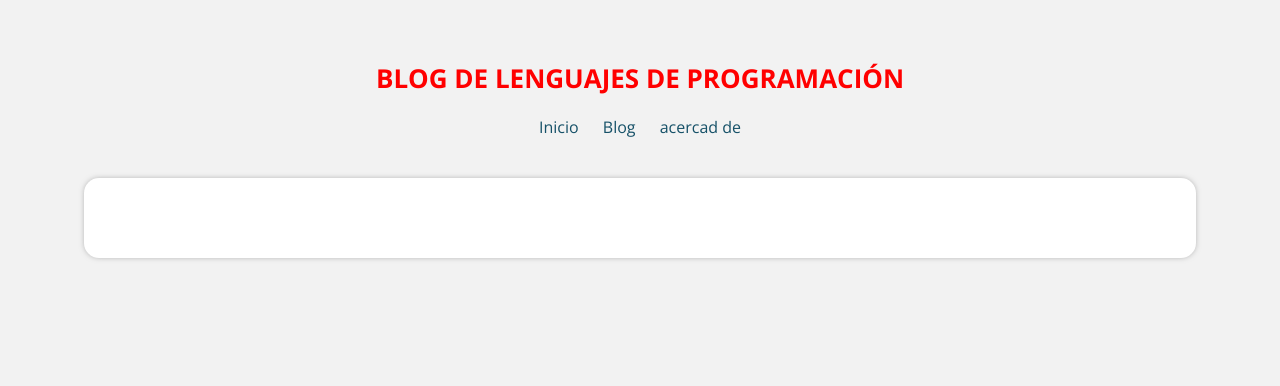
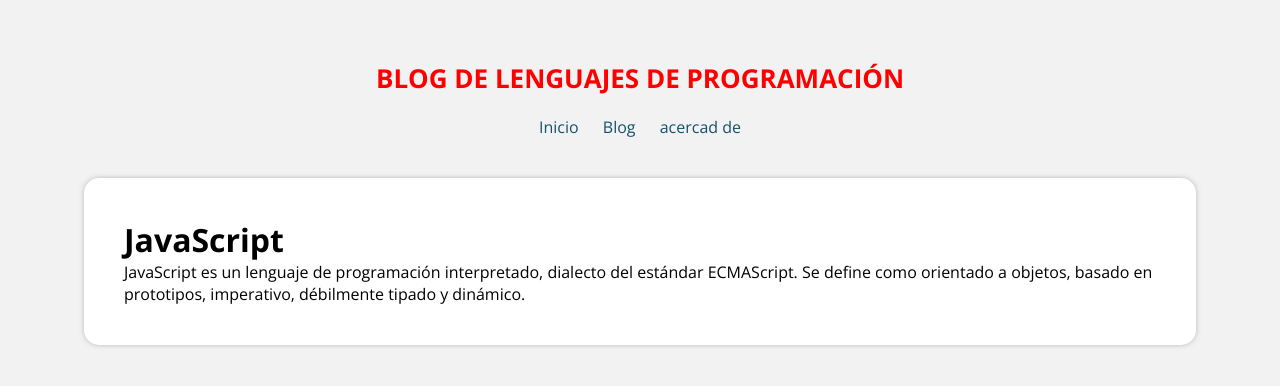
Before and after one commit to yoniescobar/browserRouter_intecap, a React (Create React App) app: page /blog/1 in a window 1280 px wide. Shown: the top 386 px of the page. Built offline with nearby package versions, Linux system fonts and the light colour scheme.

Commit message:
maneja error 404

```diff
--- a/src/App.js
+++ b/src/App.js
@@ -5,6 +5,8 @@ import Inicio from './components/Inicio'
 import Blog from './components/Blog'
 import AcercaDe from './components/AcercaDe'
 import styled from 'styled-components'
+import Post from './components/Post'
+import Error404 from './components/Error404'
 
 const App = () => {
   return (
@@ -12,13 +14,12 @@ const App = () => {
       <ContenedorPrincipal>
         <Header />
         <Main>
-
           <Routes>
+            <Route path='*' element={<Error404/>} />
             <Route path='/' element={<Inicio/>} />
-
-            <Route path='blog' element={<Blog/>} />
-
-            <Route path='acerca-de' element={<AcercaDe/>} />
+            <Route path='/blog' element={<Blog/>} />
+            <Route path='/blog/:id' element={<Post/>} />
+            <Route path='/acerca-de' element={<AcercaDe/>} />
           </Routes>
         </Main>
       </ContenedorPrincipal>
--- a/src/components/Blog.js
+++ b/src/components/Blog.js
@@ -3,7 +3,7 @@ import posts from './../data/posts'
 import { NavLink } from 'react-router-dom'
 
 const Blog = () => {
-    console.log(posts)
+
     return (
         <div>
             <h3>Página de Blog</h3>
--- /dev/null
+++ b/src/components/Error404.js
@@ -0,0 +1,12 @@
+import React from 'react'
+
+const Error404 = () => {
+  return (
+    <div>
+        <h1>Error 404</h1>
+        <p>La pagina que buscas no existe o fue cambiada de lugar</p>
+    </div>
+  )
+}
+
+export default Error404
--- /dev/null
+++ b/src/components/Post.js
@@ -0,0 +1,31 @@
+import React from 'react'
+import posts from '../data/posts'
+import { useParams,Navigate } from 'react-router-dom'
+
+const Post = () => {
+
+    const { id } = useParams()
+
+    console.log("El id es..... " + id);
+
+    return (
+        <div>
+
+            {posts[id - 1] ?
+                <div>
+                    <h1>{posts[id - 1].title}</h1>
+                    <p>{posts[id - 1].content}</p>
+                </div>
+                :
+                <div>
+                    <Navigate to="/Error404" />
+                </div>
+            }
+
+
+
+        </div>
+    )
+}
+
+export default Post
```
